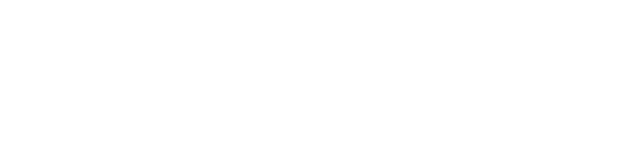
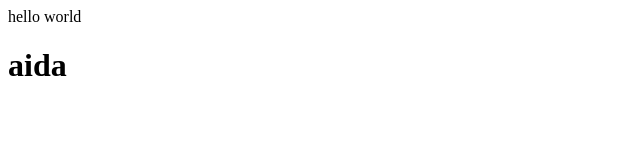
Before and after one commit to aidabmz/web-cs50, a plain HTML site: page index.html in a window 1280 px wide. Shown: the whole page, without its empty margins (0-640 px from the left). Drawn offline with Linux system fonts and the light colour scheme.

Commit message:
add Heading

```diff
--- a/index.html
+++ b/index.html
@@ -7,6 +7,7 @@
     <title>Document</title>
 </head>
 <body>
-
+    hello world
+    <h1>aida</h1>
 </body>
 </html>
```
